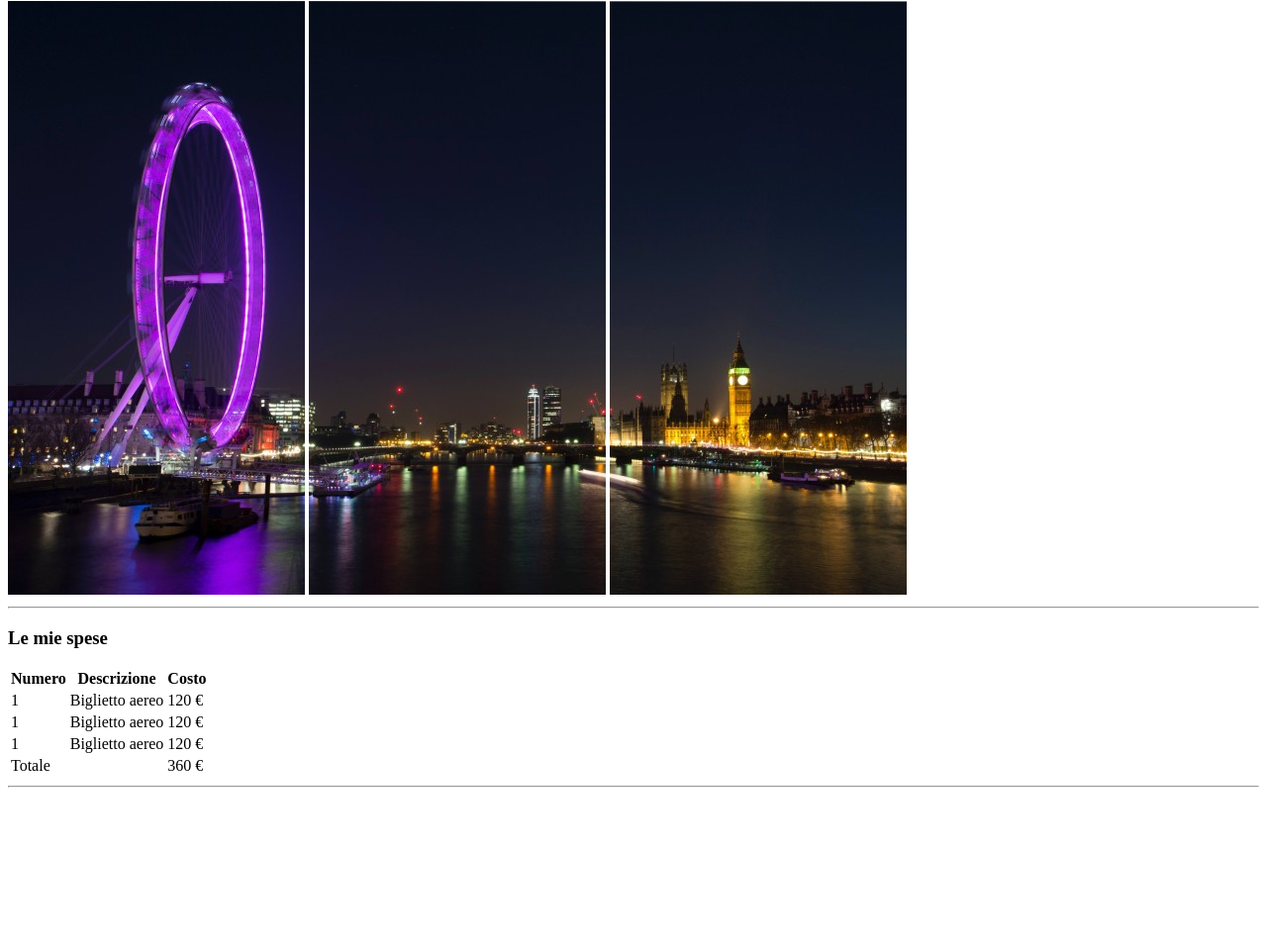
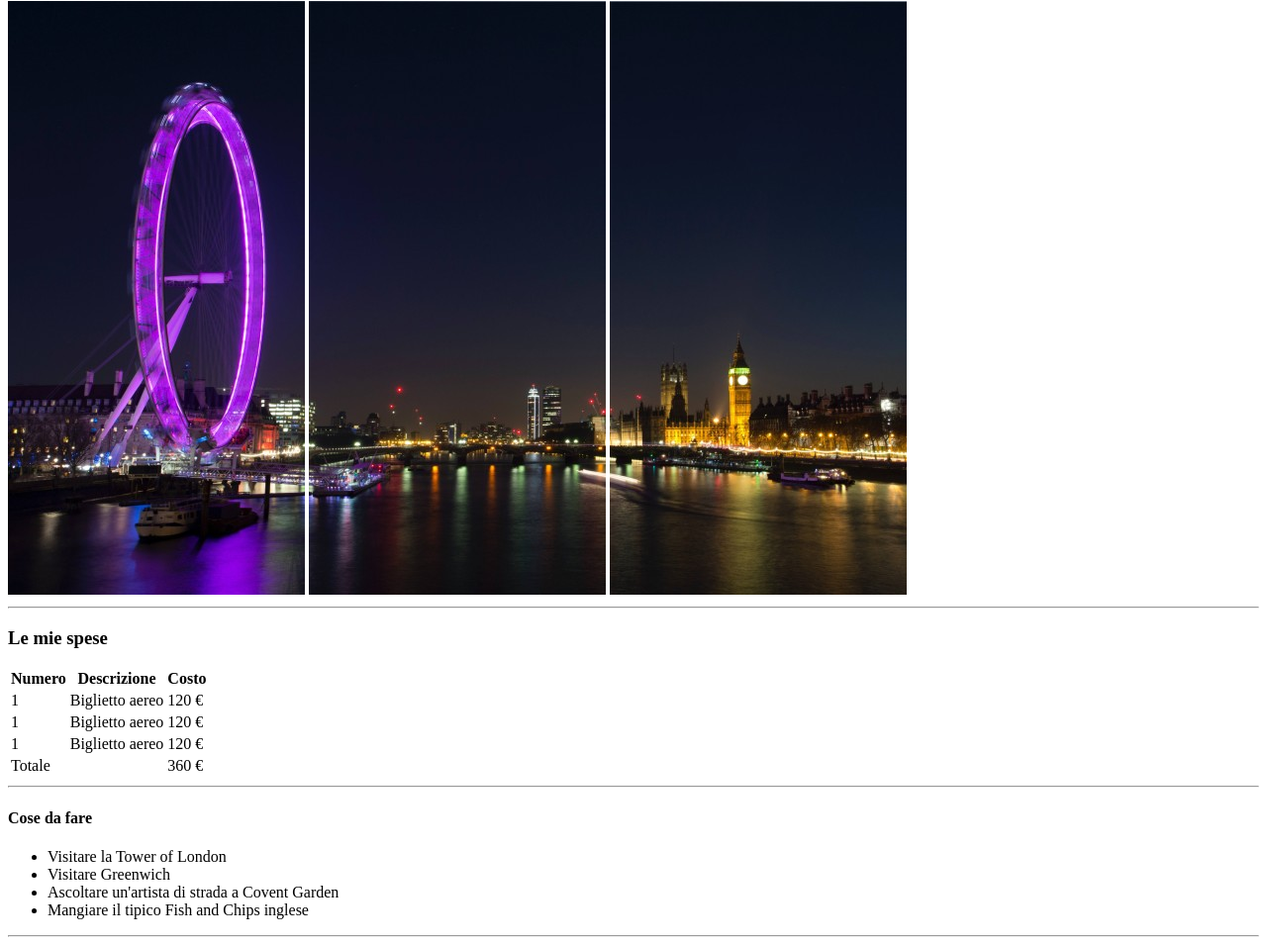
Before and after one commit to giovanni-lumini/html-london-trip, a plain HTML site: page index.html in a window 1280 px wide. Shown: the part 79-1034 px from the top of the page at 99% size. Before the commit the page ends 883 px from the top, so only its background shows below. Drawn offline with Linux system fonts and the light colour scheme.

Commit message:
main-cose da fare

```diff
--- a/index.html
+++ b/index.html
@@ -54,7 +54,14 @@
             </div>
             <!-- cose da fare -->
             <div>
-
+                <h4>Cose da fare</h4>
+                <ul>
+                    <li>Visitare la Tower of London</li>
+                    <li>Visitare Greenwich</li>
+                    <li>Ascoltare un'artista di strada a Covent Garden</li>
+                    <li>Mangiare il tipico Fish and Chips inglese</li>
+                </ul>
+                <hr>
             </div>
             <!-- info utili -->
             <div>
```
